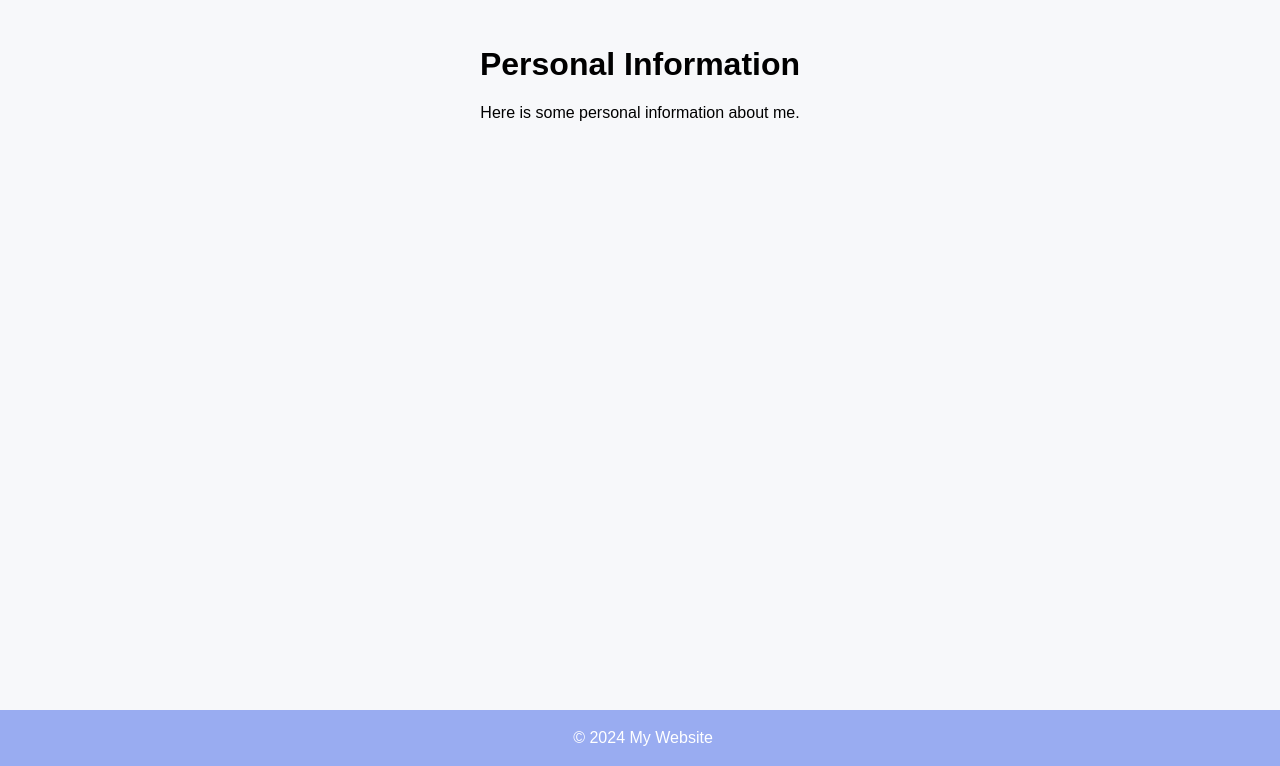
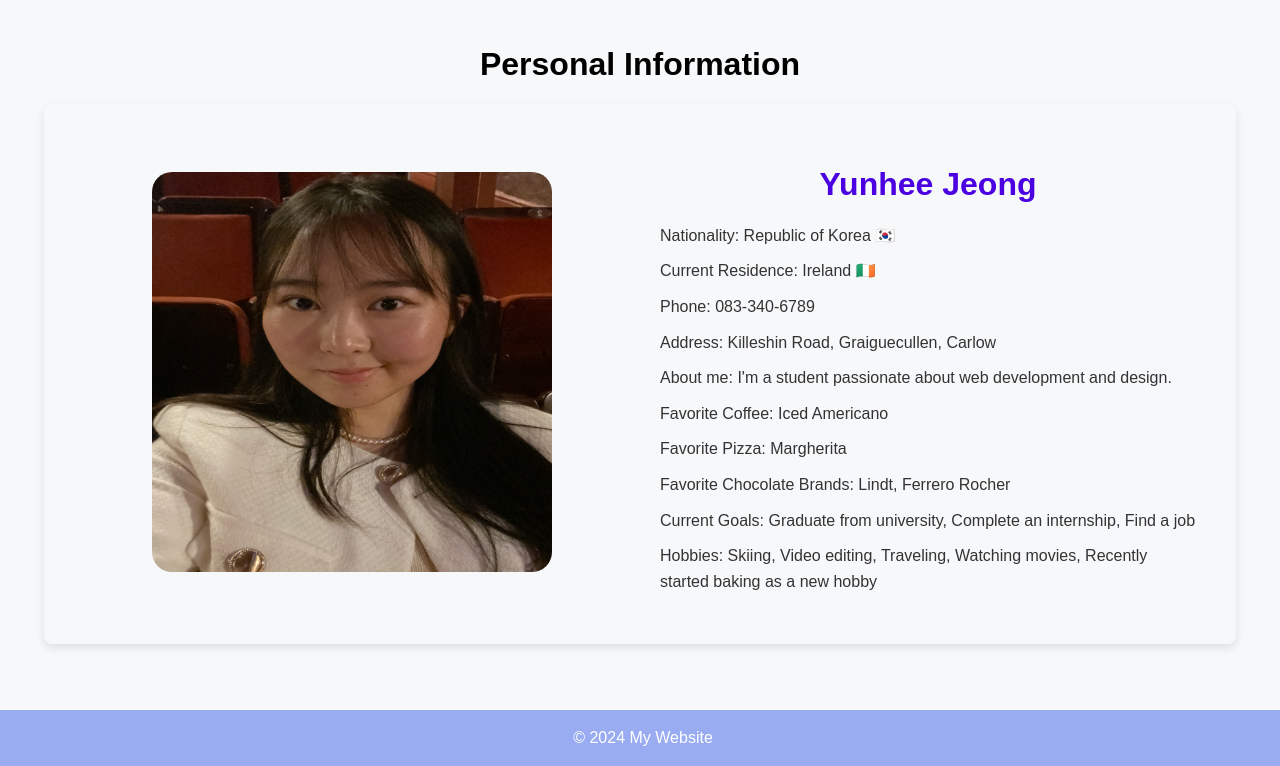
Before and after one commit to elisa6454/cloud-dev-assigment1, a Flask app: page /personal in a window 1280 px wide. Shown: the part 34-800 px from the top of the page. Run offline with Flask 3, Linux system fonts and the light colour scheme.

Commit message:
create personal page

```diff
--- a/templates/personal.html
+++ b/templates/personal.html
@@ -1,5 +1,37 @@
 {% extends 'base.html' %} {% block title %}Personal{% endblock %} {% block
-content %}
+styles %}
+<link
+  rel="stylesheet"
+  href="{{ url_for('static', filename='css/personal.css') }}"
+/>
+{% endblock %} {% block content %}
 <h1>Personal Information</h1>
-<p>Here is some personal information about me.</p>
+<div class="personal-info">
+  <div class="left">
+    <img
+      src="{{ url_for('static', filename='img/profile.jpg') }}"
+      alt="Profile Picture"
+      class="profile-img"
+    />
+  </div>
+  <div class="right">
+    <h1>Yunhee Jeong</h1>
+    <p>Nationality: Republic of Korea 🇰🇷</p>
+    <p>Current Residence: Ireland 🇮🇪</p>
+    <p>Phone: 083-340-6789</p>
+    <p>Address: Killeshin Road, Graiguecullen, Carlow</p>
+    <p>About me: I'm a student passionate about web development and design.</p>
+    <p>Favorite Coffee: Iced Americano</p>
+    <p>Favorite Pizza: Margherita</p>
+    <p>Favorite Chocolate Brands: Lindt, Ferrero Rocher</p>
+    <p>
+      Current Goals: Graduate from university, Complete an internship, Find a
+      job
+    </p>
+    <p>
+      Hobbies: Skiing, Video editing, Traveling, Watching movies, Recently
+      started baking as a new hobby
+    </p>
+  </div>
+</div>
 {% endblock %}
```
